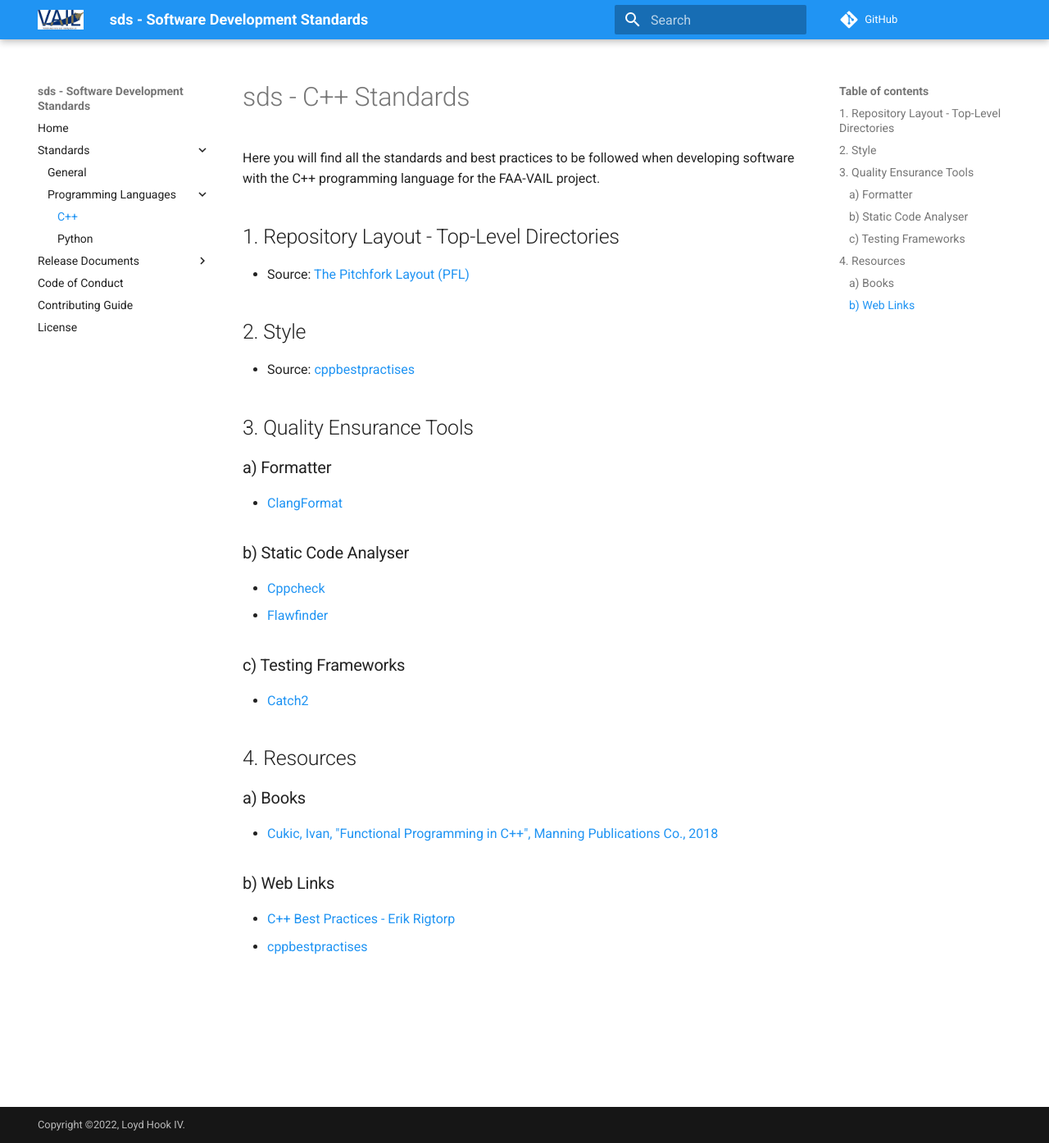
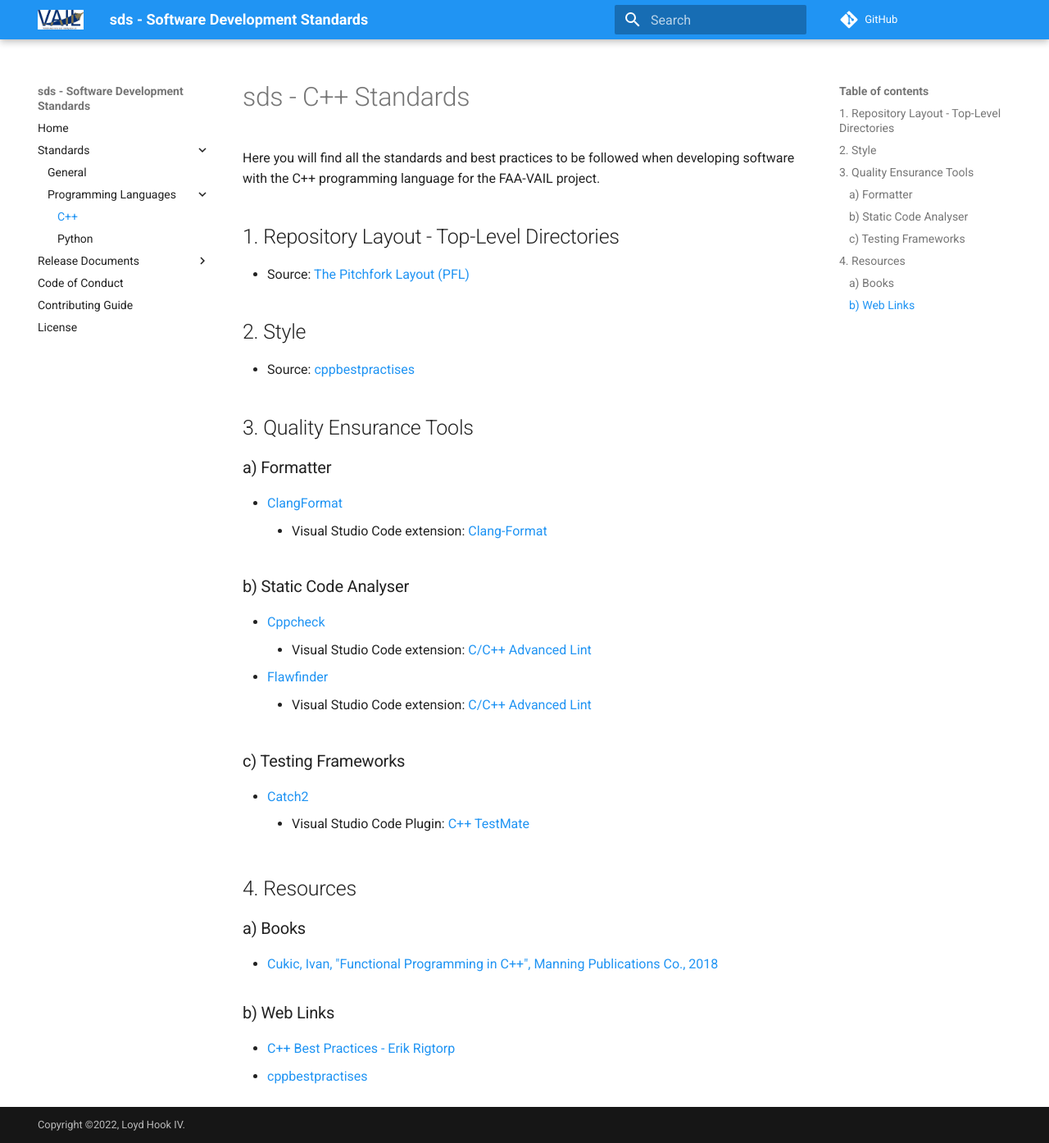
Before and after one commit to FAA-VAIL-Project/sds, an MkDocs documentation site: the page built from docs/best_practises_cpp.md, in a window 1280 px wide and 1394 px high. Shown: the whole window at 82% size. Built offline with MkDocs 1.6.1 and Material for MkDocs 9.7.7, drawn with Linux system fonts in a browser that asks for light colours; comment, search, counter and statistics services are not loaded.

Commit message:
Visual Studio Code extensions.

```diff
--- a/docs/best_practises_cpp.md
+++ b/docs/best_practises_cpp.md
@@ -15,15 +15,19 @@
 ### a) Formatter
 
 - [ClangFormat](https://clang.llvm.org/docs/ClangFormat.html){:target="_blank"}
+    - Visual Studio Code extension: [Clang-Format](https://github.com/xaverh/vscode-clang-format-provider)
 
 ### b) Static Code Analyser
 
 - [Cppcheck](https://cppcheck.sourceforge.io){:target="_blank"}
+    - Visual Studio Code extension: [C/C++ Advanced Lint](https://github.com/jbenden/vscode-c-cpp-flylint)
 - [Flawfinder](https://dwheeler.com/flawfinder/){:target="_blank"}
+    - Visual Studio Code extension: [C/C++ Advanced Lint](https://github.com/jbenden/vscode-c-cpp-flylint)
 
 ### c) Testing Frameworks
 
 - [Catch2](https://github.com/catchorg/Catch2){:target="_blank"}
+    - Visual Studio Code Plugin: [C++ TestMate](https://github.com/matepek/vscode-catch2-test-adapter)
 
 ## 4. Resources
 
```
